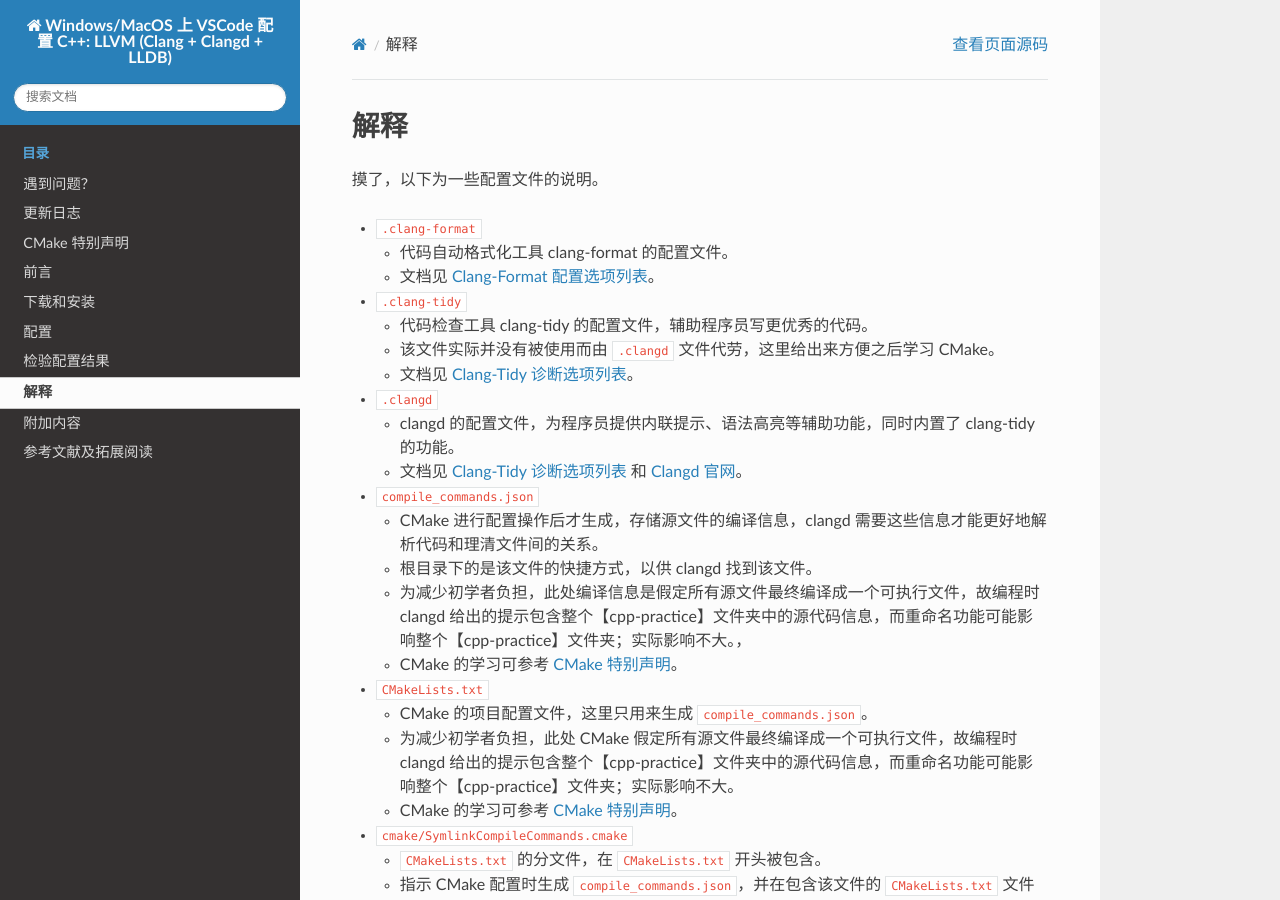
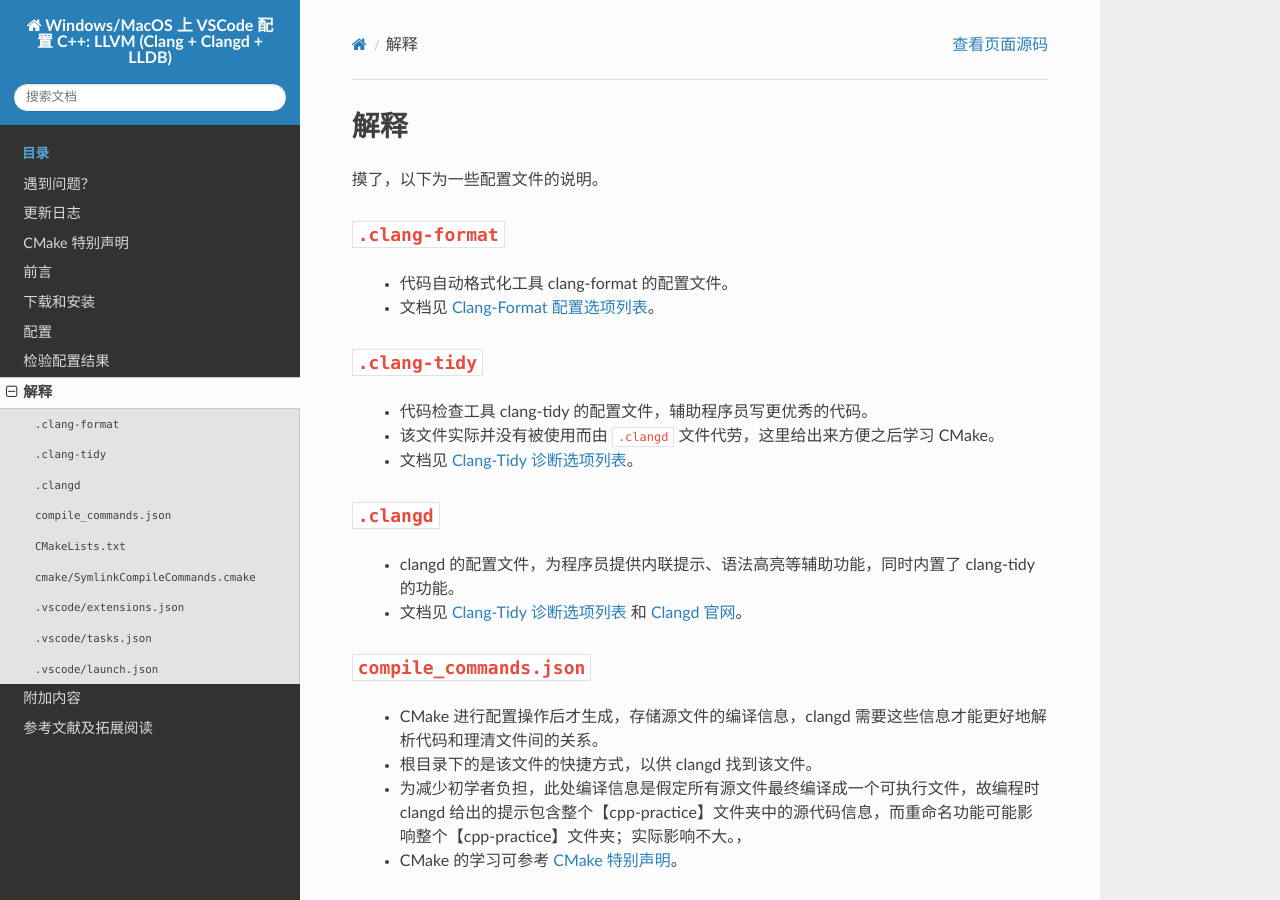
Before and after one commit to FeignClaims/vscode_cpp_starter, a Sphinx documentation site: the page built from docs/source/explain.rst, in a window 1280 px wide and 900 px high. Built offline with Sphinx 7.4.7 and the Read the Docs theme 2.0.0, drawn with Linux system fonts in a browser that asks for light colours.

Commit message:
更改了解释的结构

```diff
--- a/docs/source/explain.rst
+++ b/docs/source/explain.rst
@@ -6,50 +6,59 @@
 
 摸了，以下为一些配置文件的说明。
 
-- ``.clang-format``
+``.clang-format``
+*******************
 
   - 代码自动格式化工具 clang-format 的配置文件。
   - 文档见 `Clang-Format 配置选项列表`_。
 
-- ``.clang-tidy``
+``.clang-tidy``
+*****************
 
   - 代码检查工具 clang-tidy 的配置文件，辅助程序员写更优秀的代码。
   - 该文件实际并没有被使用而由 ``.clangd`` 文件代劳，这里给出来方便之后学习 CMake。
   - 文档见 `Clang-Tidy 诊断选项列表`_。
 
-- ``.clangd``
+``.clangd``
+*************
 
   - clangd 的配置文件，为程序员提供内联提示、语法高亮等辅助功能，同时内置了 clang-tidy 的功能。
   - 文档见 `Clang-Tidy 诊断选项列表`_ 和 `Clangd 官网`_。
 
-- ``compile_commands.json``
+``compile_commands.json``
+***************************
 
   - CMake 进行配置操作后才生成，存储源文件的编译信息，clangd 需要这些信息才能更好地解析代码和理清文件间的关系。
   - 根目录下的是该文件的快捷方式，以供 clangd 找到该文件。
   - 为减少初学者负担，此处编译信息是假定所有源文件最终编译成一个可执行文件，故编程时 clangd 给出的提示包含整个【cpp-practice】文件夹中的源代码信息，而重命名功能可能影响整个【cpp-practice】文件夹；实际影响不大。，
   - CMake 的学习可参考 :doc:`special_announcement`。
 
-- ``CMakeLists.txt``
+``CMakeLists.txt``
+********************
 
   - CMake 的项目配置文件，这里只用来生成 ``compile_commands.json``。
   - 为减少初学者负担，此处 CMake 假定所有源文件最终编译成一个可执行文件，故编程时 clangd 给出的提示包含整个【cpp-practice】文件夹中的源代码信息，而重命名功能可能影响整个【cpp-practice】文件夹；实际影响不大。
   - CMake 的学习可参考 :doc:`special_announcement`。
 
-- ``cmake/SymlinkCompileCommands.cmake``
+``cmake/SymlinkCompileCommands.cmake``
+****************************************
 
   - ``CMakeLists.txt`` 的分文件，在 ``CMakeLists.txt`` 开头被包含。
   - 指示 CMake 配置时生成 ``compile_commands.json``，并在包含该文件的 ``CMakeLists.txt`` 文件所在目录下创建 ``compile_commands.json`` 的快捷方式。
 
-- ``.vscode/extensions.json``
+``.vscode/extensions.json``
+*****************************
 
   - 该文件夹推荐的扩展，即配置操作时 ``@recommended`` 所搜索到的扩展。
 
-- ``.vscode/tasks.json``
+``.vscode/tasks.json``
+*************************
 
   - 该文件夹下能使用的任务，如编译源文件等。
   - 其中配置的编译器诊断选项文档见 `Clang 编译器诊断选项列表`_。
 
-- ``.vscode/launch.json``
+``.vscode/launch.json``
+*************************
 
   - 该文件夹下能使用调试任务，用于调试。
   - 这里预配置的调试任务很多都设置了 ``"preLaunchTask"``，即在启动调试任务之前，执行要求的 ``tasks.json`` 任务。
```
